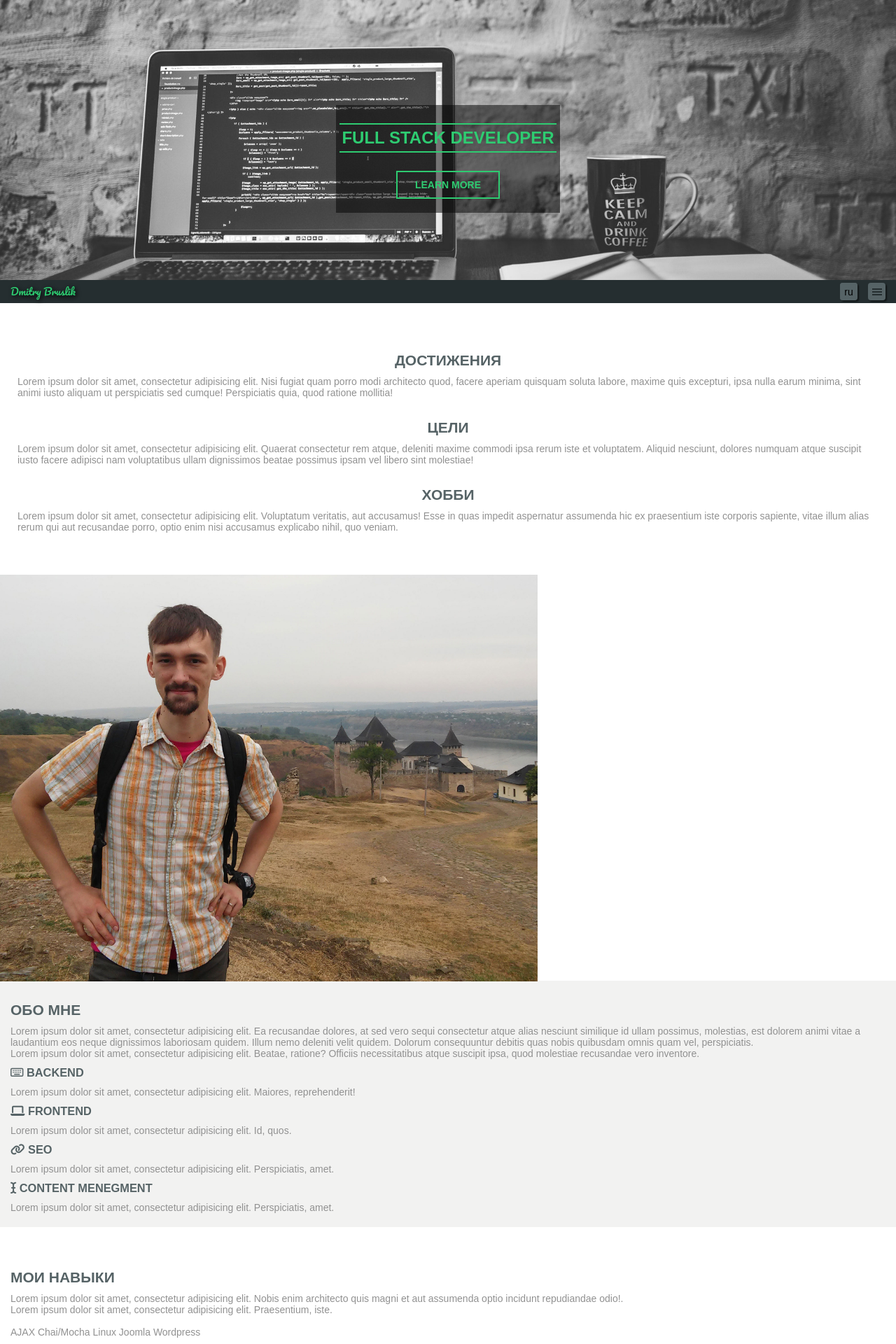
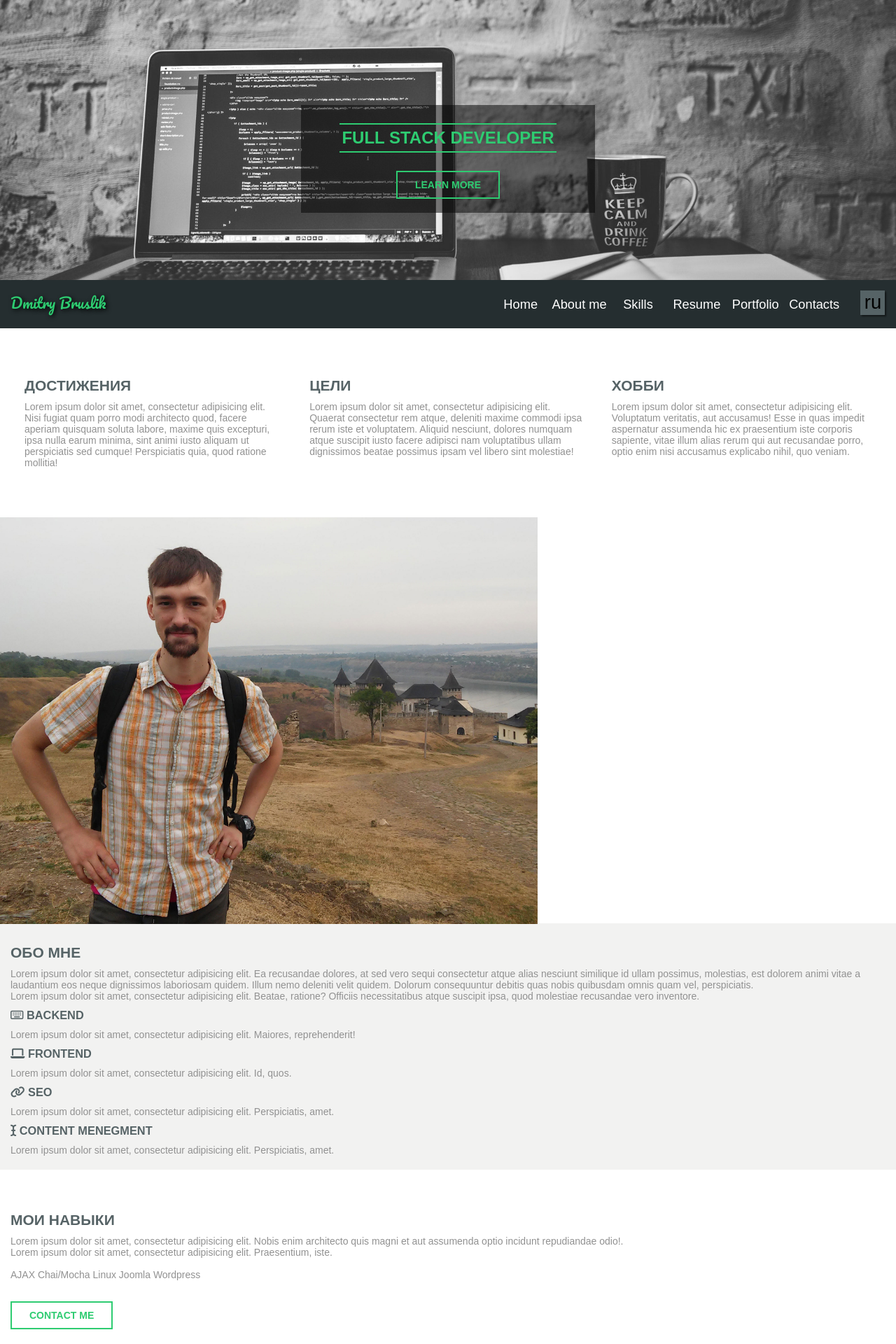
Before and after one commit to DmitryPacificAtion/cv, a PHP site: page / in a window 1280 px wide. Shown: the top 1920 px of the page at 70% size. Run offline with PHP 8.4, Linux system fonts and the light colour scheme; style sheets or scripts are compiled from the project's sources; some libraries are stand-ins or nearby versions.

Commit message:
Начал делать для планшетной и десктопной версий

```diff
--- a/index.html
+++ b/index.html
@@ -25,8 +25,8 @@
 				<div class="language">
 					<button class="dropdown-btn" id="btn-lang">ru</button>
 					<ul class="language__list">
-						<li class="language__list__item"><a href="#/ru" data-lang="ru">ru</a></li>
-						<li class="language__list__item"><a href="#/en" data-lang="en">en</a></li>
+						<li class="language__list_item"><a href="#/ru" data-lang="ru">ru</a></li>
+						<li class="language__list_item"><a href="#/en" data-lang="en">en</a></li>
 					</ul>
 				</div>
 				<div class="burger"><button class="dropdown-btn" id="btn-burger"><span class="burger__line"></span></button></div>
@@ -55,30 +55,30 @@
 			</nav>
 		</header>
 		<div class="aspirations container">
-			<div class="aspirations__item">
+			<div class="aspirations_item">
 				<h2>Достижения</h2>
 				<p>Lorem ipsum dolor sit amet, consectetur adipisicing elit. Nisi fugiat quam porro modi architecto quod, facere aperiam quisquam soluta labore, maxime quis excepturi, ipsa nulla earum minima, sint animi iusto aliquam ut perspiciatis sed cumque! Perspiciatis quia, quod ratione mollitia!</p>
 			</div>
-			<div class="aspirations__item">
+			<div class="aspirations_item">
 				<h2>Цели</h2>
 				<p>Lorem ipsum dolor sit amet, consectetur adipisicing elit. Quaerat consectetur rem atque, deleniti maxime commodi ipsa rerum iste et voluptatem. Aliquid nesciunt, dolores numquam atque suscipit iusto facere adipisci nam voluptatibus ullam dignissimos beatae possimus ipsam vel libero sint molestiae!</p>
 			</div>
-			<div class="aspirations__item">
+			<div class="aspirations_item">
 				<h2>Хобби</h2>
 				<p>Lorem ipsum dolor sit amet, consectetur adipisicing elit. Voluptatum veritatis, aut accusamus! Esse in quas impedit aspernatur assumenda hic ex praesentium iste corporis sapiente, vitae illum alias rerum qui aut recusandae porro, optio enim nisi accusamus explicabo nihil, quo veniam.</p>
 			</div>
 		</div>
 		<main class="about__main">
 			<div class="about__main__photo"><img src="build/img/landscape.jpg" class="photo landscape"></div>
-			<div class="about__description container">
+			<div class="about__main__description container">
 				<h2>Обо мне</h2>
 				<p>Lorem ipsum dolor sit amet, consectetur adipisicing elit. Ea recusandae dolores, at sed vero sequi consectetur atque alias nesciunt similique id ullam possimus, molestias, est dolorem animi vitae a laudantium eos neque dignissimos laboriosam quidem. Illum nemo deleniti velit quidem. Dolorum consequuntur debitis quas nobis quibusdam omnis quam vel, perspiciatis.</p>
 				<p>Lorem ipsum dolor sit amet, consectetur adipisicing elit. Beatae, ratione? Officiis necessitatibus atque suscipit ipsa, quod molestiae recusandae vero inventore.</p>
-				<ul>
-					<li><h3><i class="fa fa-keyboard-o" aria-hidden="true"></i> Backend</h3><p>Lorem ipsum dolor sit amet, consectetur adipisicing elit. Maiores, reprehenderit!</p></li>
-					<li><h3><i class="fa fa-laptop" aria-hidden="true"></i> Frontend</h3><p>Lorem ipsum dolor sit amet, consectetur adipisicing elit. Id, quos.</p></li>
-					<li><h3><i class="fa fa-link" aria-hidden="true"></i> SEO</h3><p>Lorem ipsum dolor sit amet, consectetur adipisicing elit. Perspiciatis, amet.</p></li>
-					<li><h3><i class="fa fa-i-cursor" aria-hidden="true"></i> Content menegment</h3><p>Lorem ipsum dolor sit amet, consectetur adipisicing elit. Perspiciatis, amet.</p></li>
+				<ul class="description__list">
+					<li class="description__list_item"><h3><i class="fa fa-keyboard-o" aria-hidden="true"></i> Backend</h3><p>Lorem ipsum dolor sit amet, consectetur adipisicing elit. Maiores, reprehenderit!</p></li>
+					<li class="description__list_item"><h3><i class="fa fa-laptop" aria-hidden="true"></i> Frontend</h3><p>Lorem ipsum dolor sit amet, consectetur adipisicing elit. Id, quos.</p></li>
+					<li class="description__list_item"><h3><i class="fa fa-link" aria-hidden="true"></i> SEO</h3><p>Lorem ipsum dolor sit amet, consectetur adipisicing elit. Perspiciatis, amet.</p></li>
+					<li class="description__list_item"><h3><i class="fa fa-i-cursor" aria-hidden="true"></i> Content menegment</h3><p>Lorem ipsum dolor sit amet, consectetur adipisicing elit. Perspiciatis, amet.</p></li>
 				</ul>
 			</div>
 		</main>
@@ -258,10 +258,10 @@
 				</li>
 			</ul>
 			<ul class="slider-dots">
-				<li class="slider-dots-item active" data-slider-dot="1"><button></button></li>
-				<li class="slider-dots-item" data-slider-dot="2"><button></button></li>
-				<li class="slider-dots-item" data-slider-dot="3"><button></button></li>
-				<li class="slider-dots-item" data-slider-dot="4"><button></button></li>
+				<li class="slider-dots_item active" data-slider-dot="1"><button></button></li>
+				<li class="slider-dots_item" data-slider-dot="2"><button></button></li>
+				<li class="slider-dots_item" data-slider-dot="3"><button></button></li>
+				<li class="slider-dots_item" data-slider-dot="4"><button></button></li>
 			</ul>
 		</div>
 	</section>
@@ -269,10 +269,10 @@
 		<h2>Portfolio</h2>
 		<p>Lorem ipsum dolor sit amet, consectetur adipisicing elit. Maiores, dicta vitae omnis nemo voluptate repudiandae.</p>
 		<div class="wrap">
-			<div class="portfolio__item"><a href="#a"></a></div>
-			<div class="portfolio__item"><a href="#a"></a></div>
-			<div class="portfolio__item"><a href="#a"></a></div>
-			<div class="portfolio__item"><a href="#a"></a></div>
+			<div class="portfolio_item"><a href="#a"></a></div>
+			<div class="portfolio_item"><a href="#a"></a></div>
+			<div class="portfolio_item"><a href="#a"></a></div>
+			<div class="portfolio_item"><a href="#a"></a></div>
 		</div>
 	</section>
 	<section class="contacts container">
--- a/src/scss/_mixins.scss
+++ b/src/scss/_mixins.scss
@@ -1,9 +1,10 @@
 @mixin set-cols-width ($num, $padding: 15px) {
-	@if ($num > 0 && $num < 13){
+	@if ($num > 0 && $num < 13) {
+		float: left;
+		padding: $padding;
 		width: $num * 100/12 * 1%;
-		padding: $padding;
 	}
-	@else{
+	@else {
 		width: auto;
 	}
 }
@@ -18,14 +19,14 @@
 		box-shadow: $top $left $blur $color;
 	}
 }
-@mixin respond-to ($screen, $lower-screen: false) {
+/*@mixin respond-to ($screen, $lower-screen: false) {
 	@if ($lower-screen) {
 		@media only screen and (min-width: $lower-screen) and (max-width: $screen) { @content; }
 	}
 	@else {
 		@media only screen and (max-width: $screen) { @content; }
 	}
-/* *** Available variables ***
+ *** Available variables ***
 	$mob: 320px;
 	$mob-lan: 480px;
 	$huge: 640px;
@@ -33,8 +34,8 @@
 	$medium: 992px;
 	$pda-lan: 1024px;
 	$desktop: 1280px;
-*/
-}
+
+}*/
 @mixin transition ($who: all, $time: 0.4s, $animate: ease) {
 	transition: $who $time $animate;
 }
--- a/src/scss/_module.scss
+++ b/src/scss/_module.scss
@@ -45,6 +45,7 @@
 	}
 	&__menu {
 		display: none;
+		justify-content: center;
 		margin-top: 10px;
 		text-align: center;
 		li {
@@ -72,11 +73,11 @@
 				width: 100%;
 			}
 		}
-	}
-	&__description {
-		background-color: $grey-bg;
-		padding-top: 20px;
-		padding-bottom: 20px;
+		&__description {
+			background-color: $grey-bg;
+			padding-top: 20px;
+			padding-bottom: 20px;
+		}
 	}
 }
 .dopdown-wrap {
@@ -88,7 +89,6 @@
 }
 .dropdown-btn {
 	background-color: $dark-txt;
-	border-radius: 4px;
 	@include set-box-shadow (2px, 2px, 2px);
 	border: none;
 	height: 25px;
@@ -123,8 +123,6 @@
 }
 .language {
 	background-color: $dark-txt;
-	// display: inline-block;
-	border-radius: 4px;
 	height: 25px;
 	position: absolute;
 	right: 55px;
@@ -132,9 +130,8 @@
 	width: 25px;
 	&__list {
 		background-color: $dark-txt;
-		border-radius: 4px;
 		display: none;
-		&__item {
+		&_item {
 			height: 25px;
 			width: 25px;
 			&:nth-child(n-1) {
@@ -142,14 +139,16 @@
 			}
 			a {
 				color: $dark-bg;
-				font-size: rem(16);
 				margin: 0 auto;
 			}
 		}
 	}
 }
 .aspirations {
-	&__item {
+	display: flex;
+	flex-flow: column;
+	justify-content: center;
+	&_item {
 		padding: 10px;
 		&:hover {
 			@include set-box-shadow (0, 0, 5px, rgba(0,0,0,0.2));
@@ -265,7 +264,7 @@
 						content: '';
 						color: transparent;
 						border: 2px solid $green;
-						border-radius: 50px;
+						border-radius: 50%;
 						display: block;
 						height: 15px;
 						width: 15px;
@@ -283,7 +282,7 @@
 		// justify-content: space-around;
 		margin-top: 40px;
 	}
-	&__item {
+	&_item {
 		display: inline-block;
 		margin: 10px;
 		position: relative;
@@ -377,7 +376,7 @@
 					font-size: rem(16);
 					font-weight: bold;
 					position: relative;
-					top: 4px;
+					top: 3px;
 				}
 			}
 			.fb:after {
--- a/src/scss/_state.scss
+++ b/src/scss/_state.scss
@@ -22,12 +22,14 @@
 .language.open {
 	.language__list.open {
 		display: inline-block;
+		position: relative;
+		top: 5px;
 	}
 }
 .about {
 	&__menu {
 		&.open {
-			display: block;
+			display: flex;
 		}
 	}
 }
@@ -56,3 +58,162 @@
 		}
 	}
 }
+@media screen and (min-width: $mob-lan) {
+	.position {
+		width: 420px;
+		&-wrap {
+			padding: 10px 55px;
+		}
+	}
+	.about{
+		&__logo {
+			font-size: rem(18);
+		}
+		&__header {
+			padding-top: 10px;
+			padding-bottom: 10px;
+		}
+		&__menu {
+			li {
+				padding: 10px 0;
+				a {
+					font-size: rem(16);
+				}
+			}
+		}
+	}
+	.dropdown-btn {
+		font-size: rem(16);
+		height: 35px;
+		width: 35px;
+	}
+	.language {
+		right: 70px;
+		&__list_item {
+			font-size: rem(16);
+			height: 35px;
+			width: 35px;
+		}
+		&.open {
+			.language__list.open {
+				top: 12px;
+			}
+		}
+	}
+	.portfolio {
+		.wrap {
+			display: flex;
+			flex-flow: row;
+			justify-content: space-around;
+		}
+	}
+}
+@media screen and (min-width: $pda) {
+	.dropdown-btn {
+		font-size: rem(21);
+	}
+	.language {
+		right: 75px;
+		&__list_item {
+			font-size: rem(21);
+		}
+	}
+	.about {
+		&__main {
+			&__photo {
+				// @include set-cols-width(6, 0);
+			}
+			&__description {
+				// @include set-cols-width(6);
+			}
+		}
+	}
+	.portfolio {
+		&_item {
+			a, a:after {
+				height: 160px;
+				width: 160px;
+			}
+			a:hover:after {
+				line-height: 160px;
+			}
+		}
+	}
+	.contacts {
+		&__form {
+			margin: 0 auto;
+			width: 50%;
+		}
+	}
+}
+@media screen and (min-width: $pda-lan) {
+	.burger {
+		display: none;
+	}
+	.about {
+		&__header {
+			align-items: baseline;
+			display: flex;
+			flex-direction: row;
+			height: 70px;
+			padding-bottom: 0;
+			padding-top: 0;
+		}
+		&__logo {
+			flex-grow: 100;
+			order: 1;
+		}
+		&__menu {
+			display: inline-flex;
+			flex-grow: 10;
+			margin-top: 0;
+			order: 2;
+			li {
+				display: inline-block;
+				padding: 0;
+				a {
+					padding-bottom: 25px;
+					padding-top: 25px;
+					width: 80px;
+				}
+			}
+		}
+	}
+	.dopdown-wrap {
+		flex-grow: 2;
+		float: none;
+		order: 3;
+	}
+	.language {
+		position: static;
+		&__list_item {
+			font-size: rem(24);
+		}
+		&.open {
+			.language__list.open {
+				top: 19px;
+			}
+		}
+	}
+	.dropdown-btn {
+		font-size: rem(24);
+	}
+	.aspirations {
+		flex-flow: row;
+		&_item {
+			padding: 10px 20px 20px;
+			h2 {
+				text-align: left;
+			}
+		}
+	}
+}
+//Media brackpoints
+/*
+$mob: 320px;
+$mob-lan: 480px;
+$huge: 600px;
+$pda: 768px;
+$medium: 992px;
+$pda-lan: 1024px;
+$desktop: 1280px; */
```
